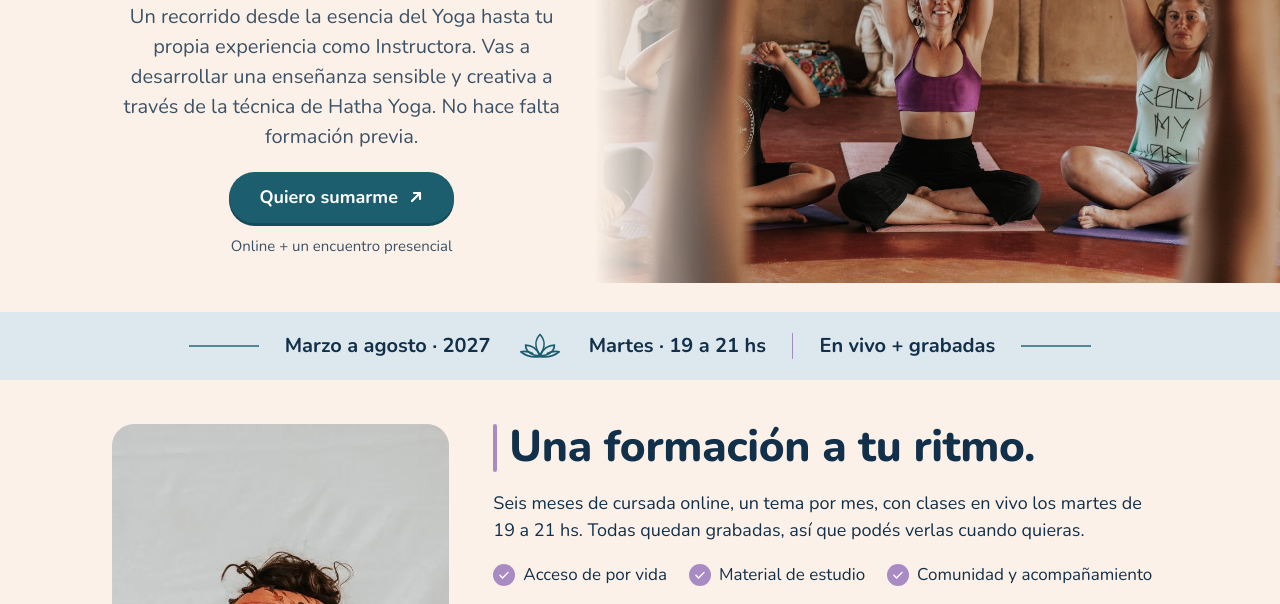
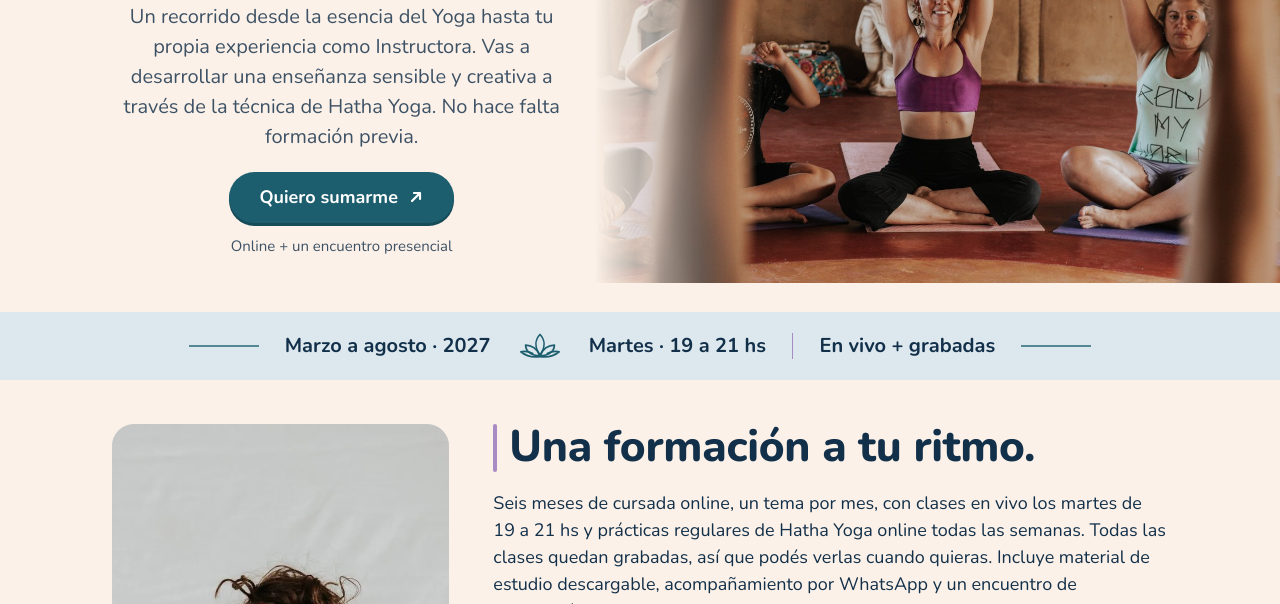
Before and after one commit to calcagnoagustin/pikuyoga, a plain HTML site: page yogaesencial/index.html in a window 1280 px wide. Shown: the part 348-952 px from the top of the page. Drawn offline with nearby package versions, Linux system fonts and the light colour scheme.

Commit message:
assets: yogaesencial/index.html

```diff
--- a/yogaesencial/index.html
+++ b/yogaesencial/index.html
@@ -342,7 +342,7 @@ a{color:inherit}
 <section class="sec" data-b="7"><div class="wrap lado angosto">
 <div class="foto"><img src="../assets/ye-namaste.webp" alt="Piku Montiel en Malasana con las manos en namaste" style="object-position:50% 40%" loading="lazy" data-e="17"></div>
 <div><h2 class="h2" data-e="18">Una formación a tu ritmo.</h2>
-<p data-e="19">Seis meses de cursada online, un tema por mes, con clases en vivo los martes de 19 a 21 hs. Todas quedan grabadas, así que podés verlas cuando quieras.</p>
+<p data-e="19">Seis meses de cursada online, un tema por mes, con clases en vivo los martes de 19 a 21 hs y prácticas regulares de Hatha Yoga online todas las semanas. Todas las clases quedan grabadas, así que podés verlas cuando quieras. Incluye material de estudio descargable, acompañamiento por WhatsApp y un encuentro de supervisión y entrega de diploma al finalizar la cursada.</p>
 <ul class="incluye" data-b="18"><li><svg viewBox="0 0 24 24" aria-hidden="true" fill="none" stroke="currentColor" stroke-width="2.4" stroke-linecap="round" stroke-linejoin="round"><path d="M5 12.5l4.5 4.5L19 7.5"/></svg><span data-e="20">Acceso de por vida</span></li><li><svg viewBox="0 0 24 24" aria-hidden="true" fill="none" stroke="currentColor" stroke-width="2.4" stroke-linecap="round" stroke-linejoin="round"><path d="M5 12.5l4.5 4.5L19 7.5"/></svg><span data-e="21">Material de estudio</span></li><li><svg viewBox="0 0 24 24" aria-hidden="true" fill="none" stroke="currentColor" stroke-width="2.4" stroke-linecap="round" stroke-linejoin="round"><path d="M5 12.5l4.5 4.5L19 7.5"/></svg><span data-e="22">Comunidad y acompañamiento</span></li></ul>
 <p class="pagos-tit" data-e="111">Formas de pago</p>
 <div class="hoy" id="precioHoy">
```
